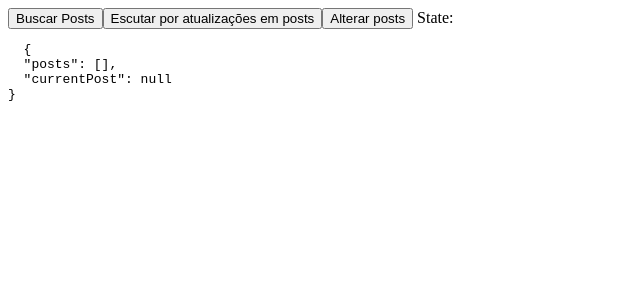
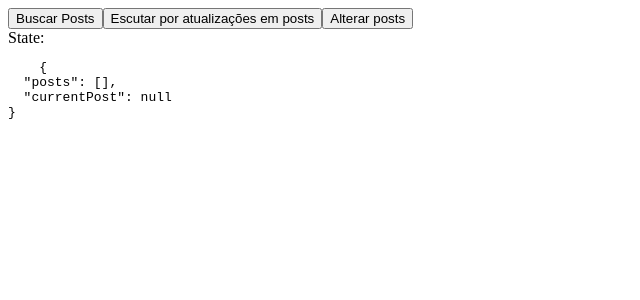
Before and after one commit to alanjhonnes/devschool-rxjs, an Angular app: page / in a window 1280 px wide. Shown: the top 300 px of the page, without its empty margins (0-640 px from the left). Built offline with nearby package versions, Linux system fonts and the light colour scheme.

Commit message:
fix: format html

```diff
--- a/src/app/app.component.html
+++ b/src/app/app.component.html
@@ -2,20 +2,24 @@
   Buscar Posts
 </button>
 
-<button  (click)="getPostStream()">
+<button (click)="getPostStream()">
   Escutar por atualizações em posts
 </button>
 
-<button  (click)="changePosts()">
+<button (click)="changePosts()">
   Alterar posts
 </button>
 
-State:
-<pre>
-  {{state$ | async | json}}
-</pre>
+<div>
+  State:
+  <pre>
+    {{state$ | async | json}}
+  </pre>
+</div>
 
-<div *ngFor="let post of posts" (click)="getPost(post.id)" class="post">
+<div *ngFor="let post of posts"
+     (click)="getPost(post.id)"
+     class="post">
   <div>Id: {{ post.id }}</div>
   <div>Titulo: {{ post.title }}</div>
   <div>Conteúdo: {{ post.content }}</div>
```
